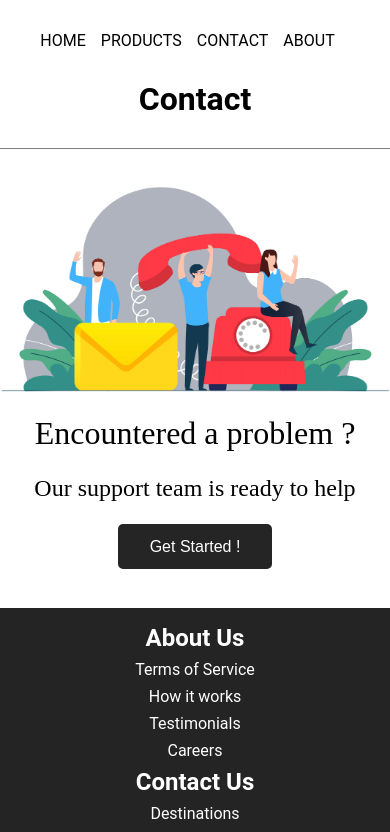
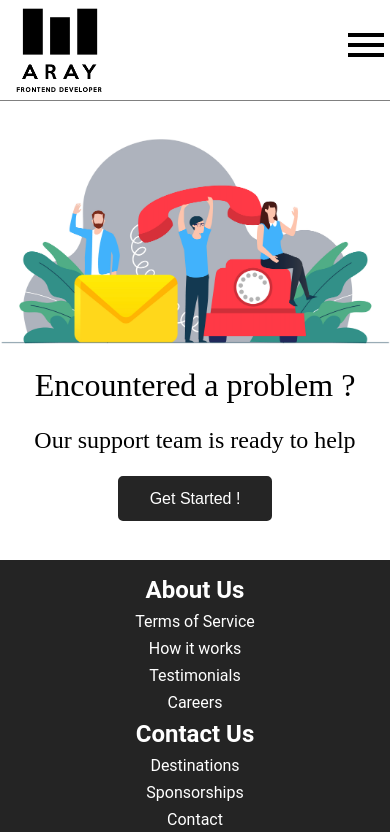
Before and after one commit to araymond11/ecommerce-frontend, a React (Create React App) app: page /contact in a window 390 px wide. Shown: the top 832 px of the page. Built offline with nearby package versions, Linux system fonts and the light colour scheme.

Commit message:
Ajout media queries pour responsivness

```diff
--- a/src/components/Footer/Footer.css
+++ b/src/components/Footer/Footer.css
@@ -70,3 +70,15 @@
     padding-top: 1rem;
   }
 }
+
+@media screen and (max-width: 1360px) {
+  .footer-container{
+    display: block;
+  }
+  .upper-section{
+    max-width: none;
+  }
+  .bottom-section{
+    max-width: none;
+  }
+}
--- a/src/components/Navbar/Navbar.css
+++ b/src/components/Navbar/Navbar.css
@@ -1,20 +1,15 @@
 .navbar{
     background: transparent;
-    height: 80px;
     width: 100%;
     display: flex;
     justify-content: center;
     align-items: center;
-    font-size: 1rem;
+    font-size: 1.2rem;
     top: 0;
+    position: sticky;
 }
 .navbar_logo{
-    color: black;
-    justify-self: start;
-    margin-left: 20px;
-    cursor: pointer;
-    text-decoration: none;
-    font-size: 2rem;
+    height: 100px;
 }
 .navbar_menu{
     display: grid;
@@ -33,8 +28,31 @@
     font-family: Roboto, sans-serif;
 }
 
+.burger{
+    justify-content: center;
+    align-items: center;
+    display: none;
+}
+
+/* Mobile */
 @media screen and (max-width: 600px) {
     .navbar_item{
         padding: 0;
     }
 }
+
+/* Tablet */
+@media screen and (max-width: 768px) {
+    .navbar_menu{
+        display: none;
+    }
+    .navbar_logo{
+        margin-left: 10px;
+    }
+    .navbar_item{
+        padding: 0.5rem;
+    }
+    .burger{
+        display: flex;
+    }
+}
--- a/src/components/Navbar/Navbar.jsx
+++ b/src/components/Navbar/Navbar.jsx
@@ -1,11 +1,13 @@
 import React from 'react';
 import { Link } from 'react-router-dom';
+import MenuIcon from '@material-ui/icons/Menu';
 import './Navbar.css';
 
 
 export default function Navbar() {
   return (
-    <div>
+    <div style={{display: 'flex', borderBottom:'1px solid gray'}}>
+      <img className='navbar_logo' src={process.env.PUBLIC_URL + '/logo.png'} alt="" />
       <nav className='navbar'>
         <ul className='navbar_menu'>
           <li className='navbar_item'>
@@ -30,6 +32,9 @@ export default function Navbar() {
           </li>
         </ul>
       </nav>
+      <div className='burger'>
+        <Link style={{fontSize:'xxx-large', color:'black'}} to='/'><MenuIcon fontSize="inherit"/></Link>
+      </div>
     </div>
   );
 }
--- a/src/pages/About/About.jsx
+++ b/src/pages/About/About.jsx
@@ -4,8 +4,7 @@ import './About.css';
 export default function About() {
   return(
     <>
-      <h1 className='product_header'>About Us</h1>
-      <div style= {{borderTop: '1px solid gray'}}>
+      <div>
         <div className='about_container'>
           <center>Our mission is what drives us to do everything possible to expand human potential. We do that by creating groundbreaking sport innovations, by making our products more sustainably, by building a creative and diverse global team and by making a positive impact in communities where we live and work.</center>
         </div>
--- a/src/pages/Contact/Contact.css
+++ b/src/pages/Contact/Contact.css
@@ -9,7 +9,7 @@
 }
 
 .contact_container{
-    border-top: 1px solid gray;
+
 }
 
 .contact_img_container{
@@ -17,26 +17,6 @@
     width: 50%;
 }
 
-/* Mobile */
-@media screen and (max-width: 600px) {
-    .contact_container{
-      padding: 1rem 0 1rem 0;
-      display: flex;
-      flex-direction: column;
-    }
-
-    .contact_img_container{
-        height: auto;
-        width: auto;
-    }
-
-    .contact_right_side{
-        width: auto;
-        height: 200px;
-    }
-}
-
-/* Tablet */
 @media screen and (max-width: 1024px) {
     .contact_container{
       padding: 1rem 0 1rem 0;
--- a/src/pages/Contact/Contact.jsx
+++ b/src/pages/Contact/Contact.jsx
@@ -4,7 +4,6 @@ import './Contact.css';
 export default function Contact() {
   return(
     <>
-      <h1 className='product_header'>Contact</h1>
       <div className='contact_container'>
         <img src={process.env.PUBLIC_URL + '/contact.png'} alt="" className='contact_img_container'/>
         <div className='contact_right_side'>
--- a/src/pages/Homepage/Homepage.css
+++ b/src/pages/Homepage/Homepage.css
@@ -121,13 +121,22 @@
     }
 }
 
+
 /* Mobile */
-@media screen and (max-width: 600px) {
+@media screen and (max-width: 480px) {
+    .row_1_left_side{
+        padding: 30px 0 0 0 !important;
+        height: 150px;
+    }
+}
+
+@media screen and (max-width: 992px) {
     .cover{
         height: 40vh;
     }
     .cover_quote{
         font: 1.4rem Futura;
+        animation: none
     }
     .center{
         flex-direction: column-reverse;
@@ -139,6 +148,28 @@
         width: 80%;
         font: 1.5rem Meta, sans-serif;
         text-align: center;
-        margin-bottom: 10px
+        padding: 50px;
     }
 }
+
+@media screen and (min-width: 2000px) {
+    .cover{
+        height: 40vh;
+    }
+    .cover_quote{
+        font: 1.4rem Futura;
+        animation: none
+    }
+    .center{
+        flex-direction: column-reverse;
+    }
+    .row_1_right_side{
+        width: auto;
+    }
+    .row_1_left_side{
+        width: 80%;
+        font: 1.5rem Meta, sans-serif;
+        text-align: center;
+        padding: 15px;
+    }
+}
--- a/src/pages/Homepage/Homepage.jsx
+++ b/src/pages/Homepage/Homepage.jsx
@@ -4,8 +4,8 @@ import './Homepage.css';
 export default function Homepage(){
   return (
     <>
-      <h1 className='product_header'>Home</h1>
-      <section className='cover center' style={{backgroundImage: `url(${process.env.PUBLIC_URL + '/cover.jpg'})`}}>
+      {/* <h1 className='product_header'>Home</h1> */}
+      <section className='cover center' style={{backgroundImage: `url(${process.env.PUBLIC_URL + '/cover_media.png'})`}}>
         <div className='cover_quote'>Leading an ergonomically correct life is not expensive anymore</div>
       </section>
       <section className='center'>
--- a/src/pages/Products/Products.css
+++ b/src/pages/Products/Products.css
@@ -8,7 +8,6 @@
     display: flex;
     justify-content: space-between;
     flex-wrap: wrap;
-    border-top: 1px solid gray;
     padding-bottom: 50px;
 }
 
@@ -16,15 +15,6 @@
     padding: 20px;
 }
 
-.product_header{
-    display: flex;
-    justify-content: center;
-    margin-bottom: 30px;
-    font-family: Roboto, sans-serif;
-    font-weight: 600;
-
-}
-
 .filter_container{
     float: right;
     padding: 4px;
--- a/src/pages/Products/Products.jsx
+++ b/src/pages/Products/Products.jsx
@@ -29,7 +29,6 @@ function Products() {
 
   return(
     <>
-      <h1 className='product_header'>Products</h1>
       <div className='products_container'>
         <span style={{width:'100%'}}>
           <div className='filter_container'>
```
Also changed, not shown: public/cover_media.png (added), public/logo.png (added).
